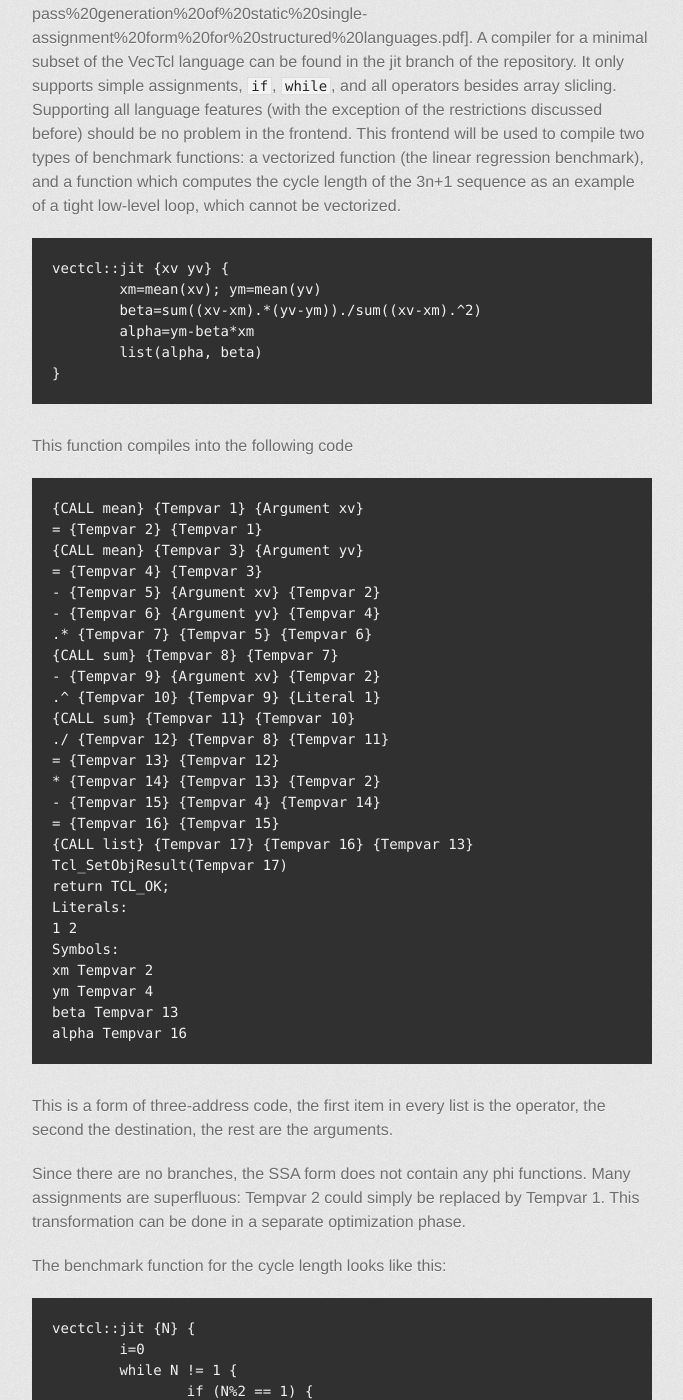
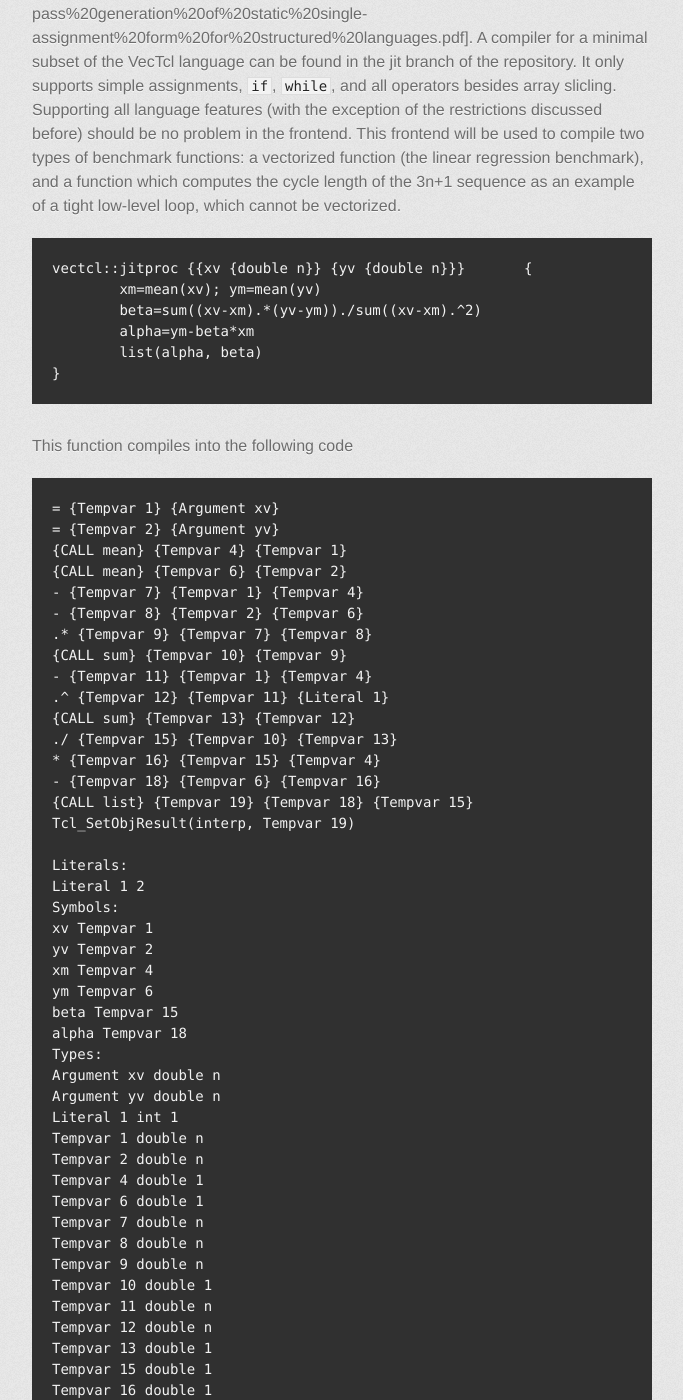
Before and after one commit to auriocus/VecTcl, a Jekyll site: the page built from Experiments/jitcompiler.md, in a window 1280 px wide and 1400 px high, scrolled down 3496 px. Shown: the whole window, without its empty margins (398-1081 px from the left). Built offline with Jekyll 4.4.1, drawn with Linux system fonts in a browser that asks for light colours; formulas are drawn with MathJax 3; some of the changed text lies outside the part shown.

Commit message:
Update generated SSA code

```diff
--- a/Experiments/jitcompiler.md
+++ b/Experiments/jitcompiler.md
@@ -168,7 +168,7 @@ the cycle length of the 3n+1 sequence as an example of a tight low-level loop, w
 
 {% highlight tcl %}
 {% raw %}
-vectcl::jit {xv yv} {
+vectcl::jitproc {{xv {double n}} {yv {double n}}}	{
 	xm=mean(xv); ym=mean(yv)
 	beta=sum((xv-xm).*(yv-ym))./sum((xv-xm).^2)
 	alpha=ym-beta*xm
@@ -180,32 +180,51 @@ vectcl::jit {xv yv} {
 This function compiles into the following code
 {% highlight tcl %}
 {% raw %}
-{CALL mean} {Tempvar 1} {Argument xv}
-= {Tempvar 2} {Tempvar 1}
-{CALL mean} {Tempvar 3} {Argument yv}
-= {Tempvar 4} {Tempvar 3}
-- {Tempvar 5} {Argument xv} {Tempvar 2}
-- {Tempvar 6} {Argument yv} {Tempvar 4}
-.* {Tempvar 7} {Tempvar 5} {Tempvar 6}
-{CALL sum} {Tempvar 8} {Tempvar 7}
-- {Tempvar 9} {Argument xv} {Tempvar 2}
-.^ {Tempvar 10} {Tempvar 9} {Literal 1}
-{CALL sum} {Tempvar 11} {Tempvar 10}
-./ {Tempvar 12} {Tempvar 8} {Tempvar 11}
-= {Tempvar 13} {Tempvar 12}
-* {Tempvar 14} {Tempvar 13} {Tempvar 2}
-- {Tempvar 15} {Tempvar 4} {Tempvar 14}
-= {Tempvar 16} {Tempvar 15}
-{CALL list} {Tempvar 17} {Tempvar 16} {Tempvar 13}
-Tcl_SetObjResult(Tempvar 17)
-return TCL_OK;
+= {Tempvar 1} {Argument xv}
+= {Tempvar 2} {Argument yv}
+{CALL mean} {Tempvar 4} {Tempvar 1}
+{CALL mean} {Tempvar 6} {Tempvar 2}
+- {Tempvar 7} {Tempvar 1} {Tempvar 4}
+- {Tempvar 8} {Tempvar 2} {Tempvar 6}
+.* {Tempvar 9} {Tempvar 7} {Tempvar 8}
+{CALL sum} {Tempvar 10} {Tempvar 9}
+- {Tempvar 11} {Tempvar 1} {Tempvar 4}
+.^ {Tempvar 12} {Tempvar 11} {Literal 1}
+{CALL sum} {Tempvar 13} {Tempvar 12}
+./ {Tempvar 15} {Tempvar 10} {Tempvar 13}
+* {Tempvar 16} {Tempvar 15} {Tempvar 4}
+- {Tempvar 18} {Tempvar 6} {Tempvar 16}
+{CALL list} {Tempvar 19} {Tempvar 18} {Tempvar 15}
+Tcl_SetObjResult(interp, Tempvar 19)
+
 Literals:
-1 2
+Literal 1 2
 Symbols:
-xm Tempvar 2
-ym Tempvar 4
-beta Tempvar 13
-alpha Tempvar 16
+xv Tempvar 1
+yv Tempvar 2
+xm Tempvar 4
+ym Tempvar 6
+beta Tempvar 15
+alpha Tempvar 18
+Types:
+Argument xv double n
+Argument yv double n
+Literal 1 int 1
+Tempvar 1 double n
+Tempvar 2 double n
+Tempvar 4 double 1
+Tempvar 6 double 1
+Tempvar 7 double n
+Tempvar 8 double n
+Tempvar 9 double n
+Tempvar 10 double 1
+Tempvar 11 double n
+Tempvar 12 double n
+Tempvar 13 double 1
+Tempvar 15 double 1
+Tempvar 16 double 1
+Tempvar 18 double 1
+Tempvar 19 Any
 {% endraw %}
 {% endhighlight %}
 
@@ -220,7 +239,7 @@ The benchmark function for the cycle length looks like this:
 
 {% highlight tcl %}
 {% raw %}
-vectcl::jit {N} {
+vectcl::jitproc {{N {int 1}}}	{
 	i=0
 	while N != 1 {
 		if (N%2 == 1) {
@@ -238,45 +257,68 @@ vectcl::jit {N} {
 The resulting SSA code is this:
 {% highlight tcl %}
 {% raw %}
-= {Tempvar 1} {Literal 1}
+= {Tempvar 1} {Argument N}
+= {Tempvar 2} {Literal 1}
 While {} {}
-Phi {Tempvar 13} {Argument N} {Tempvar 10}
-Phi {Tempvar 14} {Tempvar 1} {Tempvar 12}
-!= {Tempvar 2} {Tempvar 13} {Literal 2}
-Do {} {Tempvar 2}
-% {Tempvar 3} {Tempvar 13} {Literal 3}
-== {Tempvar 4} {Tempvar 3} {Literal 4}
-If {} {Tempvar 4}
-* {Tempvar 5} {Literal 5} {Tempvar 13}
-+ {Tempvar 6} {Tempvar 5} {Literal 6}
-= {Tempvar 7} {Tempvar 6}
+Phi {Tempvar 14} {Tempvar 1} {Tempvar 11}
+Phi {Tempvar 15} {Tempvar 2} {Tempvar 13}
+!= {Tempvar 3} {Tempvar 14} {Literal 2}
+Do {} {Tempvar 3}
+% {Tempvar 4} {Tempvar 14} {Literal 3}
+== {Tempvar 5} {Tempvar 4} {Literal 4}
+If {} {Tempvar 5}
+* {Tempvar 6} {Literal 5} {Tempvar 14}
++ {Tempvar 8} {Tempvar 6} {Literal 6}
 Else {} {}
-/ {Tempvar 8} {Tempvar 13} {Literal 7}
-= {Tempvar 9} {Tempvar 8}
+/ {Tempvar 10} {Tempvar 14} {Literal 7}
 EndIf {} {}
-Phi {Tempvar 10} {Tempvar 9} {Tempvar 7}
-+ {Tempvar 11} {Tempvar 14} {Literal 8}
-= {Tempvar 12} {Tempvar 11}
+Phi {Tempvar 11} {Tempvar 10} {Tempvar 8}
++ {Tempvar 13} {Tempvar 15} {Literal 8}
 EndWhile {} {}
-Tcl_SetObjResult(Tempvar 14)
-return TCL_OK;
+Tcl_SetObjResult(interp, Tempvar 15)
+
 Literals:
-1 0
-2 1
-3 2
-4 1
-5 3
-6 1
-7 2
-8 1
+Literal 1 0
+Literal 2 1
+Literal 3 2
+Literal 4 1
+Literal 5 3
+Literal 6 1
+Literal 7 2
+Literal 8 1
 Symbols:
-i Tempvar 1
-N Tempvar 7
-N Tempvar 9
+N Tempvar 1
+i Tempvar 2
+N Tempvar 8
 N Tempvar 10
-i Tempvar 12
-N Tempvar 13
-i Tempvar 14
+N Tempvar 11
+i Tempvar 13
+N Tempvar 14
+i Tempvar 15
+Types:
+Argument N int 1
+Literal 1 int 1
+Literal 2 int 1
+Literal 3 int 1
+Literal 4 int 1
+Literal 5 int 1
+Literal 6 int 1
+Literal 7 int 1
+Literal 8 int 1
+Tempvar 1 int 1
+Tempvar 2 int 1
+ Any
+Tempvar 14 int 1
+Tempvar 15 int 1
+Tempvar 3 int 1
+Tempvar 4 int 1
+Tempvar 5 int 1
+Tempvar 6 int 1
+Tempvar 8 int 1
+Tempvar 10 int 1
+Tempvar 11 int 1
+Tempvar 13 int 1
+
 {% endraw %}
 {% endhighlight %}
 Due to the loops and branches, this translation contains many phi functions.
```
